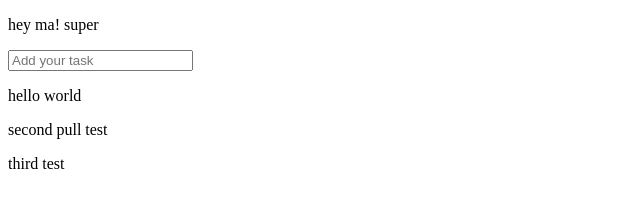
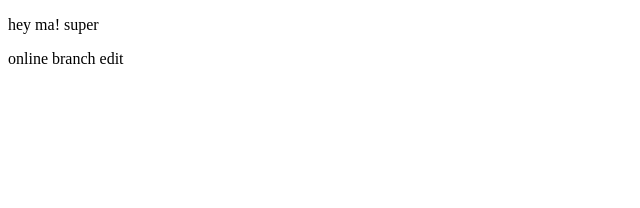
Before and after one commit to masudrana08/dom, a plain HTML site: page index.html in a window 1280 px wide. Shown: the whole page, without its empty margins (0-640 px from the left). Drawn offline with Linux system fonts and the light colour scheme.

Commit message:
Update index.html

```diff
--- a/index.html
+++ b/index.html
@@ -10,22 +10,7 @@
 <p>hey ma! super</p>
     <script src="./index.js"></script>
 </body>
-</html>
-
-
-
-
-
-
-
-
-    <div class="container">
-        <input type="text" id="input" placeholder="Add your task ">
-        <ul id="lists"></ul>
-        <p>hello world</p>
-        <p>second pull test</p>
-        <p>third test </p>
-    </div>
+    <p>online branch edit</p>
 
     <script src="./index.js"></script>
 </body>
```
